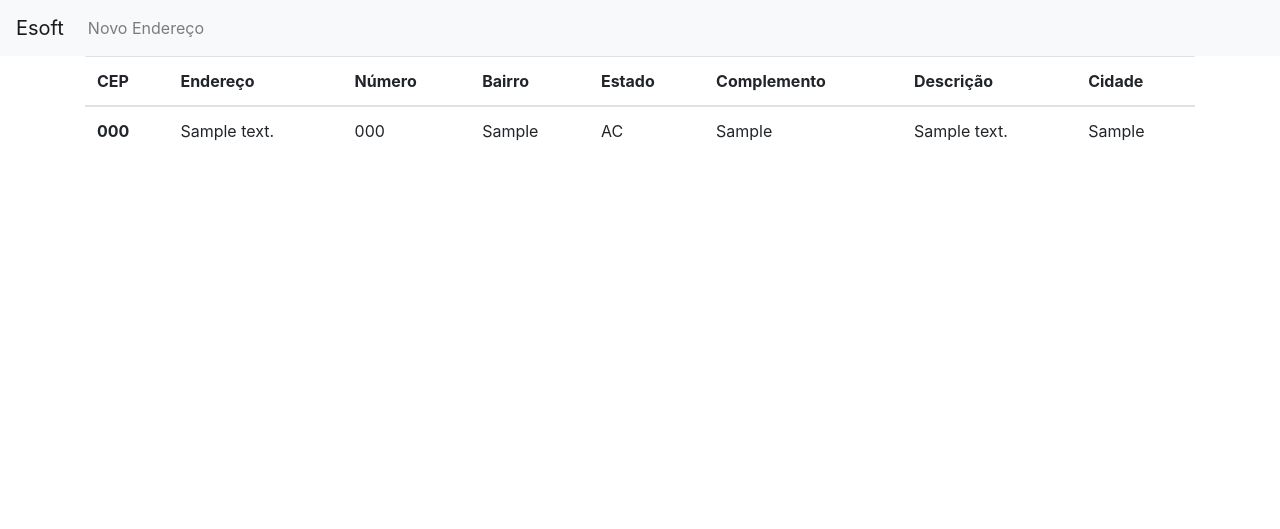
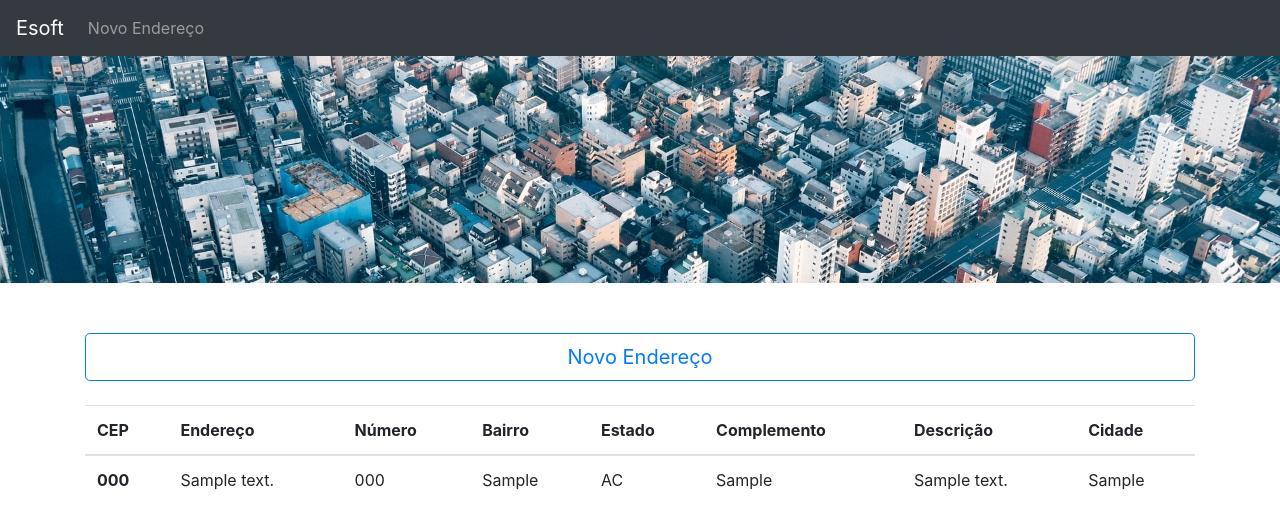
Before and after one commit to welbjr/esoft_project, a Django app: page / in a window 1280 px wide. Shown: the top 529 px of the page. Run offline with Django 4.2, Linux system fonts and the light colour scheme; tables that the repository leaves empty hold one stand-in row (values such as "Sample post"); some libraries are stand-ins or nearby versions.

Commit message:
Melhorias na estética.

```diff
--- a/static/css/styles.css
+++ b/static/css/styles.css
@@ -1,3 +1,7 @@
 .hidden {
   display: none;
 }
+
+.container {
+  margin-top: 50px;
+}
--- a/templates/address_create.html
+++ b/templates/address_create.html
@@ -9,6 +9,7 @@ do bootstrap -->
 {% bootstrap_messages %}
 
 {% block content %}
+<div class="container">
   <div class="alert alert-danger hidden" role="alert" id="cep-alert">
     CEP inválido.
   </div>
@@ -19,4 +20,5 @@ do bootstrap -->
     <button type="submit" class="btn btn-primary">Criar</button>
   </form>
   <script type="text/javascript" src="{% static 'js/completeForm.js' %}"></script>
+</div>
 {% endblock content %}
--- a/templates/address_list.html
+++ b/templates/address_list.html
@@ -1,6 +1,23 @@
 {% extends 'base.html' %}
+{% load static %}
 
 {% block content %}
+  <!-- Imagem -->
+  <img src="{% static 'img/cidade.jpg' %}" class="img-fluid" alt="Responsive image">
+
+  <div class="container">
+
+    <!-- Botão para criar novo endereço -->
+    <a
+    type="button"
+    class="btn btn-outline-primary btn-lg btn-block"
+    href="{% url 'address_create'%}"
+    >
+    Novo Endereço
+  </a>
+  <br>
+
+  <!-- Tabela de endereços -->
   <table class="table">
     <thead>
       <tr>
@@ -29,4 +46,5 @@
       {% endfor %}
     </tbody>
   </table>
+</div>
 {% endblock content %}
--- a/templates/base.html
+++ b/templates/base.html
@@ -12,7 +12,9 @@
   <meta name="viewport" content="width=device-width, initial-scale=1.0">
 </head>
 <body>
-  <nav class="navbar navbar-expand-lg navbar-light bg-light">
+  <!-- <nav class="navbar navbar-expand-lg navbar-light bg-light"> -->
+  <nav class="navbar navbar-dark bg-dark navbar-expand-lg">
+
     <a class="navbar-brand" href="{% url 'address_list' %}">Esoft</a>
     <button class="navbar-toggler" type="button" data-toggle="collapse" data-target="#navbarNav" aria-controls="navbarNav" aria-expanded="false" aria-label="Toggle navigation">
       <span class="navbar-toggler-icon"></span>
@@ -26,9 +28,7 @@
     </div>
   </nav>
 
-  <div class="container">
-    {% block content %}
-    {% endblock content %}
-  </div>
+  {% block content %}
+  {% endblock content %}
 </body>
 </html>
```
Also changed, not shown: static/img/cidade.jpg (added), static/img/fabio-hanashiro-T6ZI6kGk87c-unsplash.jpg (added), static/img/pexels-abstrakt-xxcellence-studios-2217613.jpg (added), static/img/pexels-christopher-finklea-9572645.jpg (added). Lines whose indentation alone changed are shown as unchanged.
